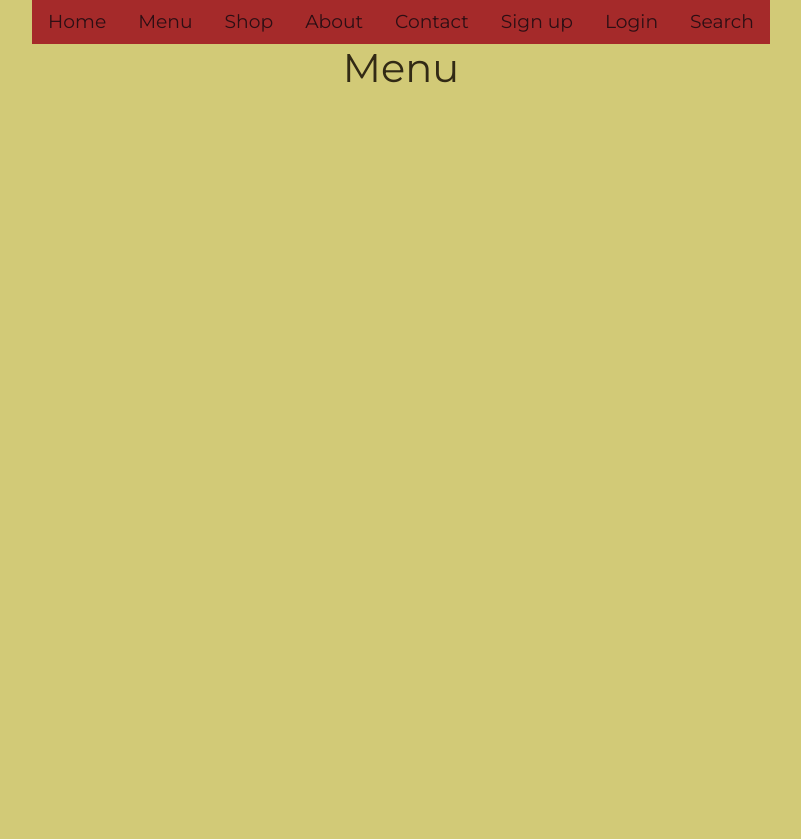
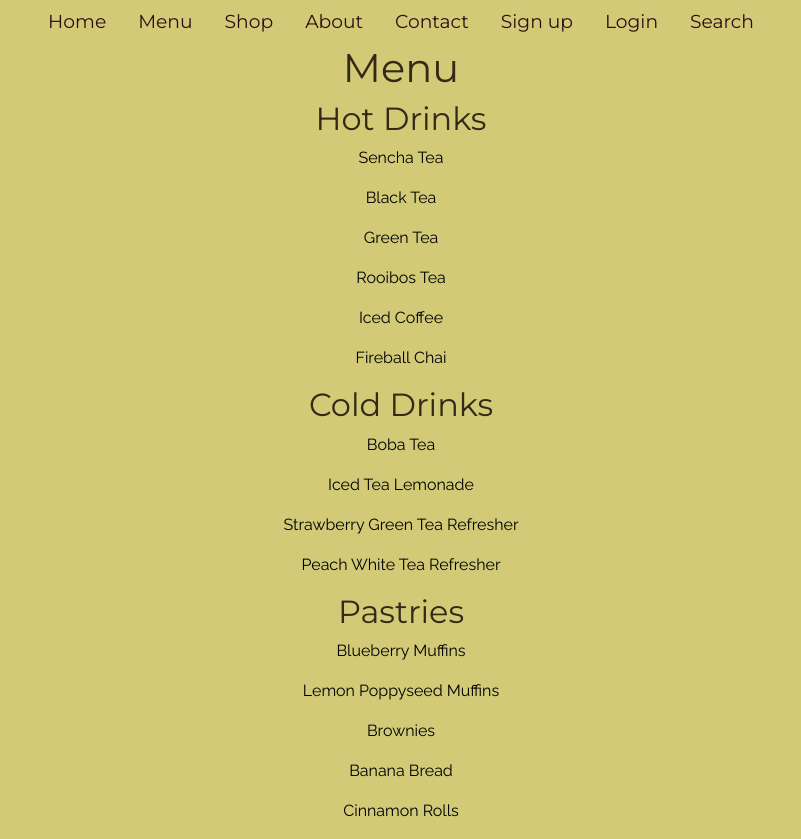
Before and after one commit to sateenfox/CPSC5165_Project, a PHP site: page /menu.php in a window 1280 px wide. Shown: the whole page, without its empty margins (239-1040 px from the left). Before the commit the page ends 83 px from the top, so only its background shows below. Run offline with PHP 8.4, Linux system fonts and the light colour scheme; some libraries are stand-ins or nearby versions.

Commit message:
filled menu page

```diff
--- a/menu.php
+++ b/menu.php
@@ -28,10 +28,61 @@
 		</div>
 		<div class = "row justify-content-center">
 			<h1>Menu</h1>
-			<h2></h2>
 		</div>
-		<div class = "row>">
-
+		<div class = "row justify-content-center">
+			<h2>Hot Drinks</h2>
+			</div>
+		<div class = "row justify-content-center">
+			<p>Sencha Tea</p>
+			</div>
+		<div class = "row justify-content-center">
+			<p>Black Tea</p>
+			</div>
+		<div class = "row justify-content-center">
+			<p>Green Tea</p>
+			</div>
+		<div class = "row justify-content-center">
+			<p>Rooibos Tea</p>
+			</div>
+		<div class = "row justify-content-center">
+			<p>Iced Coffee</p>
+			</div>
+		<div class = "row justify-content-center">
+			<p>Fireball Chai</p>
+		</div>
+		<div class = "row justify-content-center">
+			<h2>Cold Drinks</h2>
+			</div>
+		<div class = "row justify-content-center">
+			<p>Boba Tea</p>
+			</div>
+		<div class = "row justify-content-center">
+			<p>Iced Tea Lemonade</p>
+			</div>
+		<div class = "row justify-content-center">
+			<p>Strawberry Green Tea Refresher</p>
+			</div>
+		<div class = "row justify-content-center">
+			<p>Peach White Tea Refresher</p>
+		</div>
+		<div class = "row justify-content-center">
+			<h2>Pastries</h2>
+			</div>
+		<div class = "row justify-content-center">
+			<p>Blueberry Muffins</p>
+			</div>
+		<div class = "row justify-content-center">
+			<p>Lemon Poppyseed Muffins</p>
+			</div>
+		<div class = "row justify-content-center">
+			<p>Brownies</p>
+			</div>
+		<div class = "row justify-content-center">
+			<p>Banana Bread</p>
+			</div>
+		<div class = "row justify-content-center">
+			<p>Cinnamon Rolls</p>
+			</div>
 		</div>
 	</div>
 	<!--Bootstrap Scripts-->
--- a/styles/custom.css
+++ b/styles/custom.css
@@ -28,10 +28,6 @@ h1, h2, h3, h4, h5, h6{
 	padding-top:5em;
 }
 
-.nav{
-	background-color:brown;
-}
-
 .nav-link{
 	font-family: Montserrat;
 	font-size: 1.17em;
```
